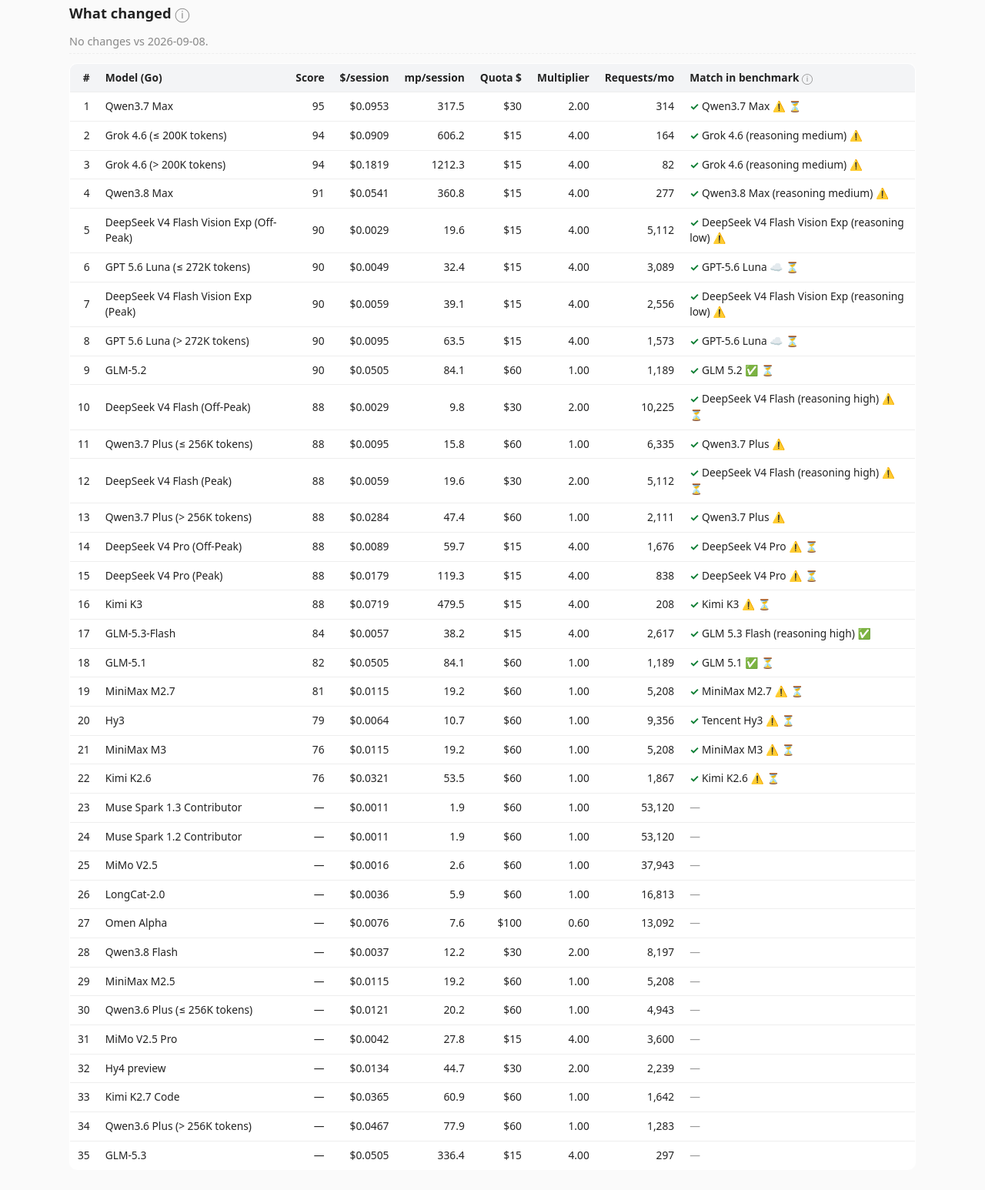
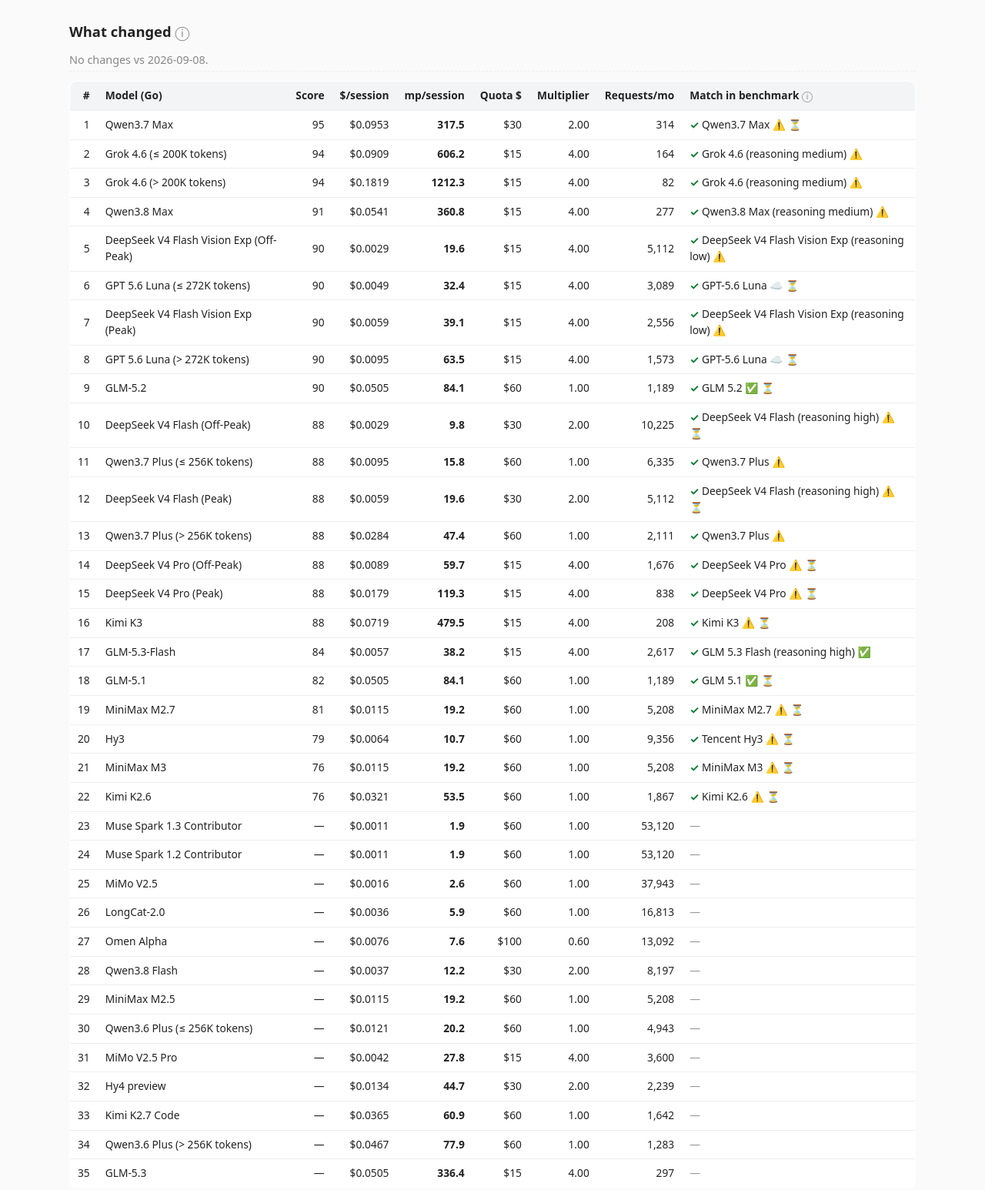
Before and after one commit to Krivich/opencode-benchmark, a website: page docs/index.html in a window 1280 px wide. Shown: the part 569-2115 px from the top of the page at 77% size. Drawn offline with Linux system fonts and the light colour scheme.

Commit message:
feat: bold the mp/session column, surface JSON data links at the top
mp/session is the metric this whole project exists for — now visually prominent in the main table. report.json (full export) and history/index.json links moved out of the footer into a data line right under the page title.

```diff
--- a/docs/history/2026-09-08.json
+++ b/docs/history/2026-09-08.json
@@ -1,6 +1,6 @@
 {
   "$schema": "https://krivich.github.io/opencode-benchmark/report.schema.json",
-  "generatedAt": "2026-09-08T17:11:41.660Z",
+  "generatedAt": "2026-09-08T17:22:12.747Z",
   "generator": {
     "name": "opencode-benchmark",
     "page": "https://krivich.github.io/opencode-benchmark/",
--- a/docs/history/index.json
+++ b/docs/history/index.json
@@ -1,10 +1,10 @@
 {
-  "updated": "2026-09-08T17:11:41.660Z",
+  "updated": "2026-09-08T17:22:12.747Z",
   "snapshots": [
     {
       "date": "2026-09-08",
       "file": "history/2026-09-08.json",
-      "generatedAt": "2026-09-08T17:11:41.660Z",
+      "generatedAt": "2026-09-08T17:22:12.747Z",
       "models": 35,
       "best": "DeepSeek V4 Flash (Off-Peak) · 9.00",
       "changes": 0
--- a/docs/index.html
+++ b/docs/index.html
@@ -22,7 +22,7 @@
 <meta name="twitter:title" content="Which OpenCode Go model gets you the most for your money?">
 <meta name="twitter:description" content="Session cost and independent benchmark score for every OpenCode Go tariff — quotas, multipliers and context splits decoded, side by side.">
 <meta name="twitter:image" content="https://krivich.github.io/opencode-benchmark/og-image.svg">
-<script type="application/ld+json">{"@context":"https://schema.org","@graph":[{"@type":"WebSite","@id":"https://krivich.github.io/opencode-benchmark/#website","url":"https://krivich.github.io/opencode-benchmark/","name":"OpenCode Go × TIMETOACT LLM Benchmark","publisher":{"@type":"Organization","name":"opencode-benchmark"}},{"@type":"WebPage","@id":"https://krivich.github.io/opencode-benchmark/#webpage","url":"https://krivich.github.io/opencode-benchmark/","name":"Which OpenCode Go model gets you the most for your money?","description":"Session cost and independent benchmark score for every OpenCode Go tariff — quotas, multipliers and context splits decoded, side by side.","isPartOf":{"@id":"https://krivich.github.io/opencode-benchmark/#website"},"dateModified":"2026-09-08T17:11:41.679Z","inLanguage":"en","mainEntity":{"@id":"https://krivich.github.io/opencode-benchmark/#dataset"}},{"@type":"Dataset","@id":"https://krivich.github.io/opencode-benchmark/#dataset","name":"OpenCode Go tariff pricing vs TIMETOACT LLM benchmark scores","description":"Session cost and independent benchmark score for every OpenCode Go tariff — quotas, multipliers and context splits decoded, side by side.","url":"https://krivich.github.io/opencode-benchmark/","dateModified":"2026-09-08T17:11:41.679Z","creator":{"@type":"Organization","name":"opencode-benchmark"},"keywords":["OpenCode","OpenCode Go","LLM","benchmark","pricing","quota","TIMETOACT"]}]}</script>
+<script type="application/ld+json">{"@context":"https://schema.org","@graph":[{"@type":"WebSite","@id":"https://krivich.github.io/opencode-benchmark/#website","url":"https://krivich.github.io/opencode-benchmark/","name":"OpenCode Go × TIMETOACT LLM Benchmark","publisher":{"@type":"Organization","name":"opencode-benchmark"}},{"@type":"WebPage","@id":"https://krivich.github.io/opencode-benchmark/#webpage","url":"https://krivich.github.io/opencode-benchmark/","name":"Which OpenCode Go model gets you the most for your money?","description":"Session cost and independent benchmark score for every OpenCode Go tariff — quotas, multipliers and context splits decoded, side by side.","isPartOf":{"@id":"https://krivich.github.io/opencode-benchmark/#website"},"dateModified":"2026-09-08T17:22:12.762Z","inLanguage":"en","mainEntity":{"@id":"https://krivich.github.io/opencode-benchmark/#dataset"}},{"@type":"Dataset","@id":"https://krivich.github.io/opencode-benchmark/#dataset","name":"OpenCode Go tariff pricing vs TIMETOACT LLM benchmark scores","description":"Session cost and independent benchmark score for every OpenCode Go tariff — quotas, multipliers and context splits decoded, side by side.","url":"https://krivich.github.io/opencode-benchmark/","dateModified":"2026-09-08T17:22:12.762Z","creator":{"@type":"Organization","name":"opencode-benchmark"},"keywords":["OpenCode","OpenCode Go","LLM","benchmark","pricing","quota","TIMETOACT"]}]}</script>
 <style>
   :root { color-scheme: light dark; }
   * { box-sizing: border-box; }
@@ -48,6 +48,9 @@
     .tagline { color: #bbb; }
   }
   .sub { color: #666; margin: 0 0 20px; font-size: 0.9rem; }
+  .datalinks { font-size: 0.82rem; color: #888; margin: -12px 0 16px; }
+  .datalinks a { color: #2563eb; }
+  td.num strong { font-weight: 700; }
   .intro { max-width: 74ch; margin: 0 0 18px; padding-bottom: 16px; border-bottom: 1px dashed #ddd;
     color: #444; font-size: 0.94rem; }
   .intro b { color: #222; }
@@ -123,7 +126,11 @@
       <p class="tagline">Tariffs hide the real price behind quota multipliers and context splits. Here's what a
         typical session actually costs and how smart each model is — side by side, so you can pick.</p>
       <p class="sub">Typical session cost and the share of the monthly quota it consumes.
-        Updated: <time datetime="2026-09-08T17:11:41.679Z">9/8/2026, 8:11:41 PM</time></p>
+        Updated: <time datetime="2026-09-08T17:22:12.762Z">9/8/2026, 8:22:12 PM</time></p>
+
+      <p class="datalinks">Data:
+        <a href="report.json">report.json</a> — full export (<a href="report.schema.json">JSON Schema</a>) ·
+        <a href="history/index.json">history/index.json</a> — daily snapshots with change diffs</p>
 
       <p class="intro">Picking a model on OpenCode Go means solving a billing puzzle, not an AI one.
         Tariffs come with <b>quota multipliers</b> that quietly triple the price, every session splits into
@@ -165,7 +172,7 @@
       <td class="model">Qwen3.7 Max</td>
       <td class="num">95</td>
       <td class="num">$0.0953</td>
-      <td class="num">317.5</td>
+      <td class="num"><strong>317.5</strong></td>
       <td class="num">$30</td>
       <td class="num">2.00</td>
       <td class="num">314</td>
@@ -176,7 +183,7 @@
       <td class="model">Grok 4.6 (≤ 200K tokens)</td>
       <td class="num">94</td>
       <td class="num">$0.0909</td>
-      <td class="num">606.2</td>
+      <td class="num"><strong>606.2</strong></td>
       <td class="num">$15</td>
       <td class="num">4.00</td>
       <td class="num">164</td>
@@ -187,7 +194,7 @@
       <td class="model">Grok 4.6 (&gt; 200K tokens)</td>
       <td class="num">94</td>
       <td class="num">$0.1819</td>
-      <td class="num">1212.3</td>
+      <td class="num"><strong>1212.3</strong></td>
       <td class="num">$15</td>
       <td class="num">4.00</td>
       <td class="num">82</td>
@@ -198,7 +205,7 @@
       <td class="model">Qwen3.8 Max</td>
       <td class="num">91</td>
       <td class="num">$0.0541</td>
-      <td class="num">360.8</td>
+      <td class="num"><strong>360.8</strong></td>
       <td class="num">$15</td>
       <td class="num">4.00</td>
       <td class="num">277</td>
@@ -209,7 +216,7 @@
       <td class="model">DeepSeek V4 Flash Vision Exp (Off-Peak)</td>
       <td class="num">90</td>
       <td class="num">$0.0029</td>
-      <td class="num">19.6</td>
+      <td class="num"><strong>19.6</strong></td>
       <td class="num">$15</td>
       <td class="num">4.00</td>
       <td class="num">5,112</td>
@@ -220,7 +227,7 @@
       <td class="model">GPT 5.6 Luna (≤ 272K tokens)</td>
       <td class="num">90</td>
       <td class="num">$0.0049</td>
-      <td class="num">32.4</td>
+      <td class="num"><strong>32.4</strong></td>
       <td class="num">$15</td>
       <td class="num">4.00</td>
       <td class="num">3,089</td>
@@ -231,7 +238,7 @@
       <td class="model">DeepSeek V4 Flash Vision Exp (Peak)</td>
       <td class="num">90</td>
       <td class="num">$0.0059</td>
-      <td class="num">39.1</td>
+      <td class="num"><strong>39.1</strong></td>
       <td class="num">$15</td>
       <td class="num">4.00</td>
       <td class="num">2,556</td>
@@ -242,7 +249,7 @@
       <td class="model">GPT 5.6 Luna (&gt; 272K tokens)</td>
       <td class="num">90</td>
       <td class="num">$0.0095</td>
-      <td class="num">63.5</td>
+      <td class="num"><strong>63.5</strong></td>
       <td class="num">$15</td>
       <td class="num">4.00</td>
       <td class="num">1,573</td>
@@ -253,7 +260,7 @@
       <td class="model">GLM-5.2</td>
       <td class="num">90</td>
       <td class="num">$0.0505</td>
-      <td class="num">84.1</td>
+      <td class="num"><strong>84.1</strong></td>
       <td class="num">$60</td>
       <td class="num">1.00</td>
       <td class="num">1,189</td>
@@ -264,7 +271,7 @@
       <td class="model">DeepSeek V4 Flash (Off-Peak)</td>
       <td class="num">88</td>
       <td class="num">$0.0029</td>
-      <td class="num">9.8</td>
+      <td class="num"><strong>9.8</strong></td>
       <td class="num">$30</td>
       <td class="num">2.00</td>
       <td class="num">10,225</td>
@@ -275,7 +282,7 @@
       <td class="model">Qwen3.7 Plus (≤ 256K tokens)</td>
       <td class="num">88</td>
       <td class="num">$0.0095</td>
-      <td class="num">15.8</td>
+      <td class="num"><strong>15.8</strong></td>
       <td class="num">$60</td>
       <td class="num">1.00</td>
       <td class="num">6,335</td>
@@ -286,7 +293,7 @@
       <td class="model">DeepSeek V4 Flash (Peak)</td>
       <td class="num">88</td>
       <td class="num">$0.0059</td>
-      <td class="num">19.6</td>
+      <td class="num"><strong>19.6</strong></td>
       <td class="num">$30</td>
       <td class="num">2.00</td>
       <td class="num">5,112</td>
@@ -297,7 +304,7 @@
       <td class="model">Qwen3.7 Plus (&gt; 256K tokens)</td>
       <td class="num">88</td>
       <td class="num">$0.0284</td>
-      <td class="num">47.4</td>
+      <td class="num"><strong>47.4</strong></td>
       <td class="num">$60</td>
       <td class="num">1.00</td>
       <td class="num">2,111</td>
@@ -308,7 +315,7 @@
       <td class="model">DeepSeek V4 Pro (Off-Peak)</td>
       <td class="num">88</td>
       <td class="num">$0.0089</td>
-      <td class="num">59.7</td>
+      <td class="num"><strong>59.7</strong></td>
       <td class="num">$15</td>
       <td class="num">4.00</td>
       <td class="num">1,676</td>
@@ -319,7 +326,7 @@
       <td class="model">DeepSeek V4 Pro (Peak)</td>
       <td class="num">88</td>
       <td class="num">$0.0179</td>
-      <td class="num">119.3</td>
+      <td class="num"><strong>119.3</strong></td>
       <td class="num">$15</td>
       <td class="num">4.00</td>
       <td class="num">838</td>
@@ -330,7 +337,7 @@
       <td class="model">Kimi K3</td>
       <td class="num">88</td>
       <td class="num">$0.0719</td>
-      <td class="num">479.5</td>
+      <td class="num"><strong>479.5</strong></td>
       <td class="num">$15</td>
       <td class="num">4.00</td>
       <td class="num">208</td>
@@ -341,7 +348,7 @@
       <td class="model">GLM-5.3-Flash</td>
       <td class="num">84</td>
       <td class="num">$0.0057</td>
-      <td class="num">38.2</td>
+      <td class="num"><strong>38.2</strong></td>
       <td class="num">$15</td>
       <td class="num">4.00</td>
       <td class="num">2,617</td>
@@ -352,7 +359,7 @@
       <td class="model">GLM-5.1</td>
       <td class="num">82</td>
       <td class="num">$0.0505</td>
-      <td class="num">84.1</td>
+      <td class="num"><strong>84.1</strong></td>
       <td class="num">$60</td>
       <td class="num">1.00</td>
       <td class="num">1,189</td>
@@ -363,7 +370,7 @@
       <td class="model">MiniMax M2.7</td>
       <td class="num">81</td>
       <td class="num">$0.0115</td>
-      <td class="num">19.2</td>
+      <td class="num"><strong>19.2</strong></td>
       <td class="num">$60</td>
       <td class="num">1.00</td>
       <td class="num">5,208</td>
@@ -374,7 +381,7 @@
       <td class="model">Hy3</td>
       <td class="num">79</td>
       <td class="num">$0.0064</td>
-      <td class="num">10.7</td>
+      <td class="num"><strong>10.7</strong></td>
       <td class="num">$60</td>
       <td class="num">1.00</td>
       <td class="num">9,356</td>
@@ -385,7 +392,7 @@
       <td class="model">MiniMax M3</td>
       <td class="num">76</td>
       <td class="num">$0.0115</td>
-      <td class="num">19.2</td>
+      <td class="num"><strong>19.2</strong></td>
       <td class="num">$60</td>
       <td class="num">1.00</td>
       <td class="num">5,208</td>
@@ -396,7 +403,7 @@
       <td class="model">Kimi K2.6</td>
       <td class="num">76</td>
       <td class="num">$0.0321</td>
-      <td class="num">53.5</td>
+      <td class="num"><strong>53.5</strong></td>
       <td class="num">$60</td>
       <td class="num">1.00</td>
       <td class="num">1,867</td>
@@ -407,7 +414,7 @@
       <td class="model">Muse Spark 1.3 Contributor</td>
       <td class="num">—</td>
       <td class="num">$0.0011</td>
-      <td class="num">1.9</td>
+      <td class="num"><strong>1.9</strong></td>
       <td class="num">$60</td>
       <td class="num">1.00</td>
       <td class="num">53,120</td>
@@ -418,7 +425,7 @@
       <td class="model">Muse Spark 1.2 Contributor</td>
       <td class="num">—</td>
       <td class="num">$0.0011</td>
-      <td class="num">1.9</td>
+      <td class="num"><strong>1.9</strong></td>
       <td class="num">$60</td>
       <td class="num">1.00</td>
       <td class="num">53,120</td>
@@ -429,7 +436,7 @@
       <td class="model">MiMo V2.5</td>
       <td class="num">—</td>
       <td class="num">$0.0016</td>
-      <td class="num">2.6</td>
+      <td class="num"><strong>2.6</strong></td>
       <td class="num">$60</td>
       <td class="num">1.00</td>
       <td class="num">37,943</td>
@@ -440,7 +447,7 @@
       <td class="model">LongCat-2.0</td>
       <td class="num">—</td>
       <td class="num">$0.0036</td>
-      <td class="num">5.9</td>
+      <td class="num"><strong>5.9</strong></td>
       <td class="num">$60</td>
       <td class="num">1.00</td>
       <td class="num">16,813</td>
@@ -451,7 +458,7 @@
       <td class="model">Omen Alpha</td>
       <td class="num">—</td>
       <td class="num">$0.0076</td>
-      <td class="num">7.6</td>
+      <td class="num"><strong>7.6</strong></td>
       <td class="num">$100</td>
       <td class="num">0.60</td>
       <td class="num">13,092</td>
@@ -462,7 +469,7 @@
       <td class="model">Qwen3.8 Flash</td>
       <td class="num">—</td>
       <td class="num">$0.0037</td>
-      <td class="num">12.2</td>
+      <td class="num"><strong>12.2</strong></td>
       <td class="num">$30</td>
       <td class="num">2.00</td>
       <td class="num">8,197</td>
@@ -473,7 +480,7 @@
       <td class="model">MiniMax M2.5</td>
       <td class="num">—</td>
       <td class="num">$0.0115</td>
-      <td class="num">19.2</td>
+      <td class="num"><strong>19.2</strong></td>
       <td class="num">$60</td>
       <td class="num">1.00</td>
       <td class="num">5,208</td>
@@ -484,7 +491,7 @@
       <td class="model">Qwen3.6 Plus (≤ 256K tokens)</td>
       <td class="num">—</td>
       <td class="num">$0.0121</td>
-      <td class="num">20.2</td>
+      <td class="num"><strong>20.2</strong></td>
       <td class="num">$60</td>
       <td class="num">1.00</td>
       <td class="num">4,943</td>
@@ -495,7 +502,7 @@
       <td class="model">MiMo V2.5 Pro</td>
       <td class="num">—</td>
       <td class="num">$0.0042</td>
-      <td class="num">27.8</td>
+      <td class="num"><strong>27.8</strong></td>
       <td class="num">$15</td>
       <td class="num">4.00</td>
       <td class="num">3,600</td>
@@ -506,7 +513,7 @@
       <td class="model">Hy4 preview</td>
       <td class="num">—</td>
       <td class="num">$0.0134</td>
-      <td class="num">44.7</td>
+      <td class="num"><strong>44.7</strong></td>
       <td class="num">$30</td>
       <td class="num">2.00</td>
       <td class="num">2,239</td>
@@ -517,7 +524,7 @@
       <td class="model">Kimi K2.7 Code</td>
       <td class="num">—</td>
       <td class="num">$0.0365</td>
-      <td class="num">60.9</td>
+      <td class="num"><strong>60.9</strong></td>
       <td class="num">$60</td>
       <td class="num">1.00</td>
       <td class="num">1,642</td>
@@ -528,7 +535,7 @@
       <td class="model">Qwen3.6 Plus (&gt; 256K tokens)</td>
       <td class="num">—</td>
       <td class="num">$0.0467</td>
-      <td class="num">77.9</td>
+      <td class="num"><strong>77.9</strong></td>
       <td class="num">$60</td>
       <td class="num">1.00</td>
       <td class="num">1,283</td>
@@ -539,7 +546,7 @@
       <td class="model">GLM-5.3</td>
       <td class="num">—</td>
       <td class="num">$0.0505</td>
-      <td class="num">336.4</td>
+      <td class="num"><strong>336.4</strong></td>
       <td class="num">$15</td>
       <td class="num">4.00</td>
       <td class="num">297</td>
--- a/docs/report.json
+++ b/docs/report.json
@@ -1,6 +1,6 @@
 {
   "$schema": "https://krivich.github.io/opencode-benchmark/report.schema.json",
-  "generatedAt": "2026-09-08T17:11:41.660Z",
+  "generatedAt": "2026-09-08T17:22:12.747Z",
   "generator": {
     "name": "opencode-benchmark",
     "page": "https://krivich.github.io/opencode-benchmark/",
```
Also changed, not shown: opencode-benchmark.js (+8 -1 lines).
